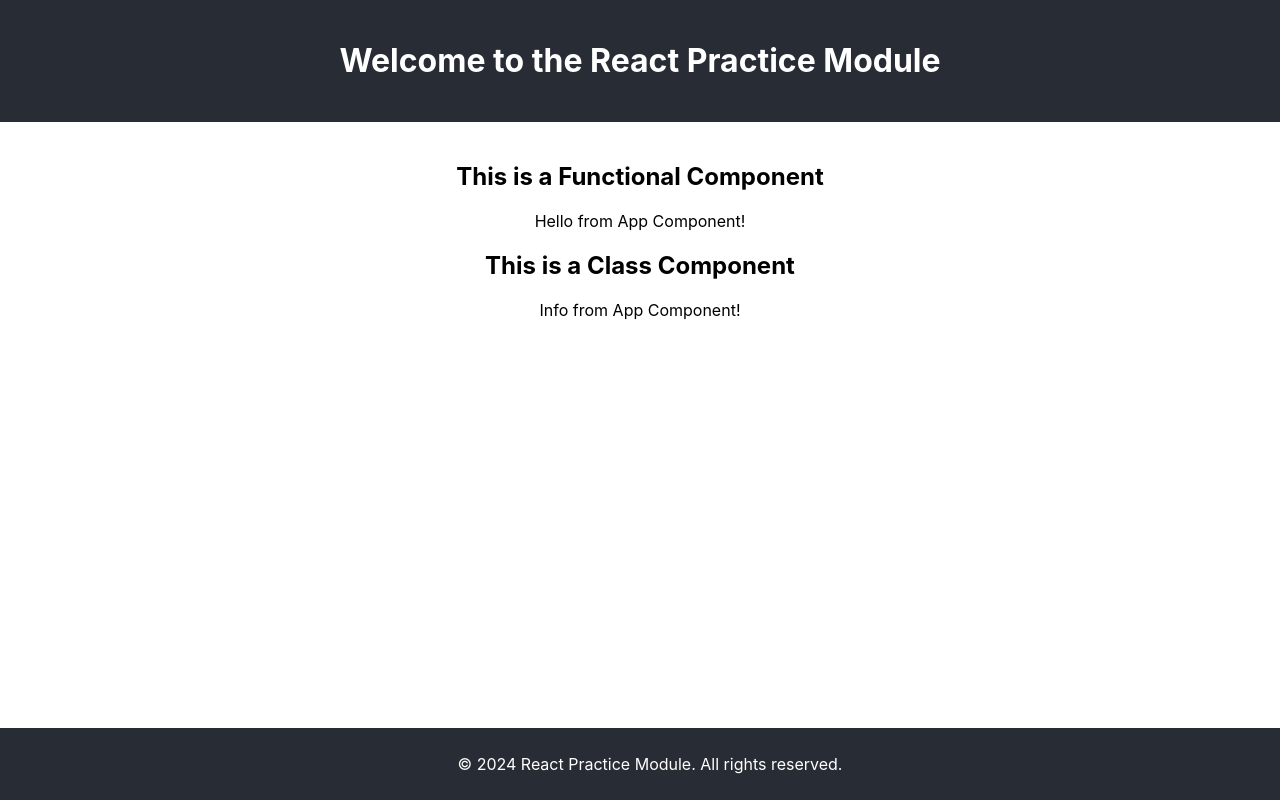
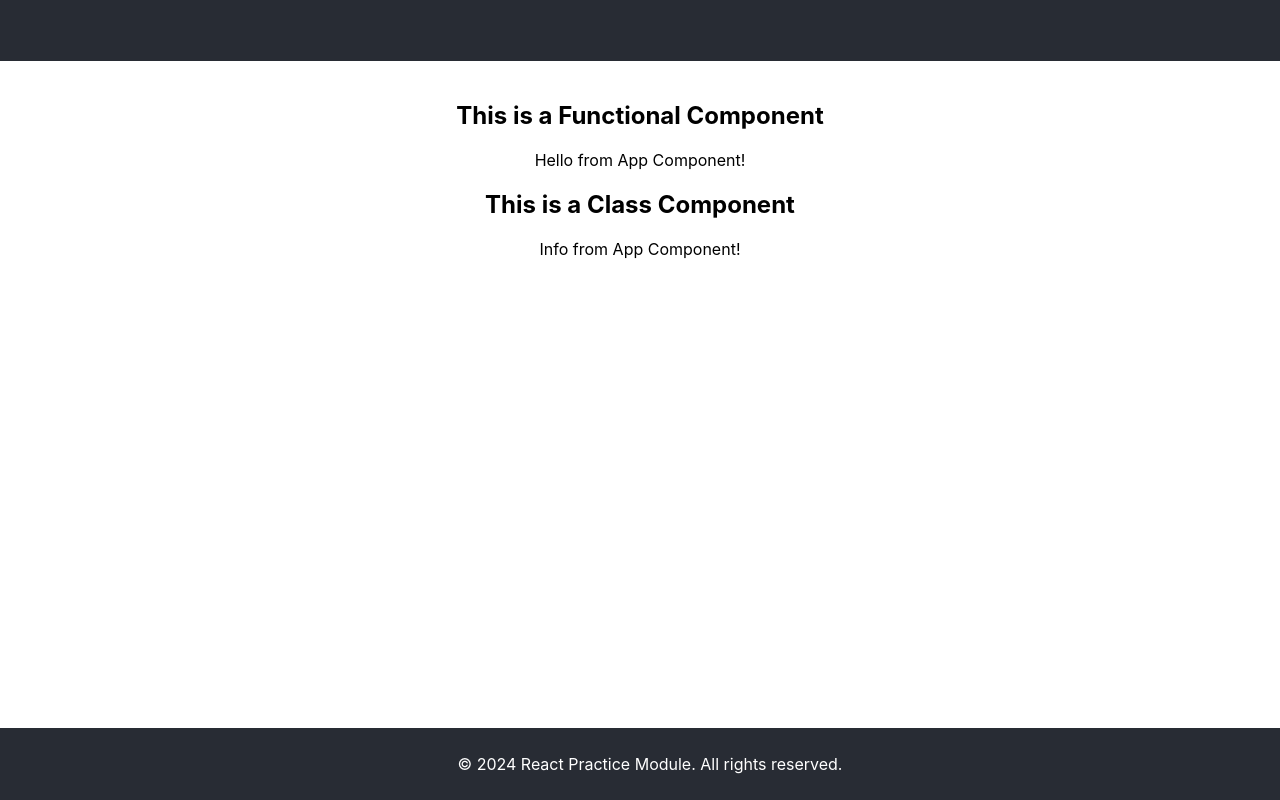
Before and after one commit to ipung-uhb/praktikumreact, a React (Create React App) app: page / in a window 1280 px wide. Built offline with nearby package versions, Linux system fonts and the light colour scheme.

Commit message:
add props title at header file

```diff
--- a/src/components/Header.jsx
+++ b/src/components/Header.jsx
@@ -1,8 +1,8 @@
 import React from 'react';
-const Header = () => {
+const Header = (props) => {
     return (
         <header>
-            <h1>Welcome to the React Practice Module</h1>
+            <h1>{props.title}</h1>
         </header>
     );
 }
```
